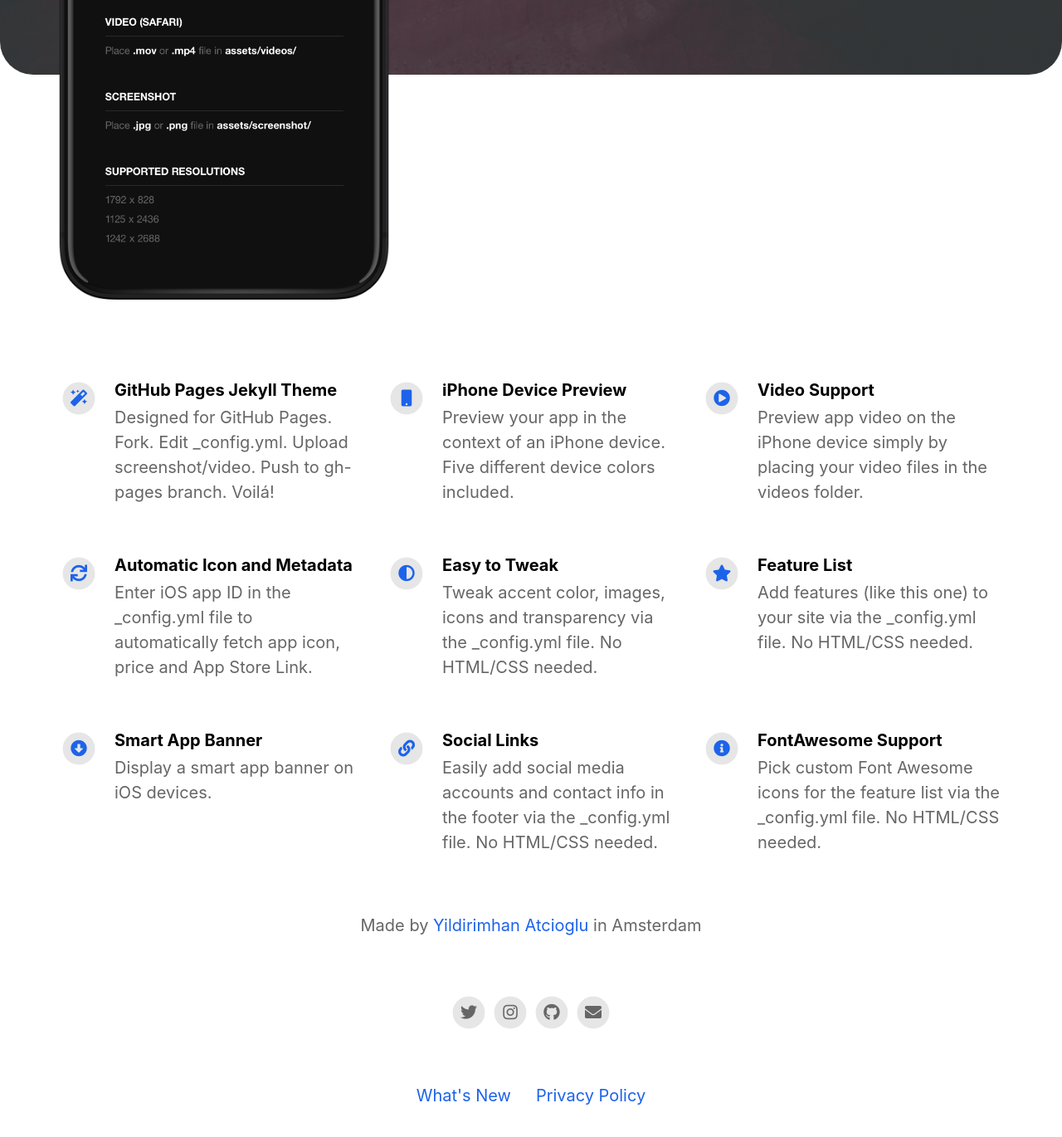
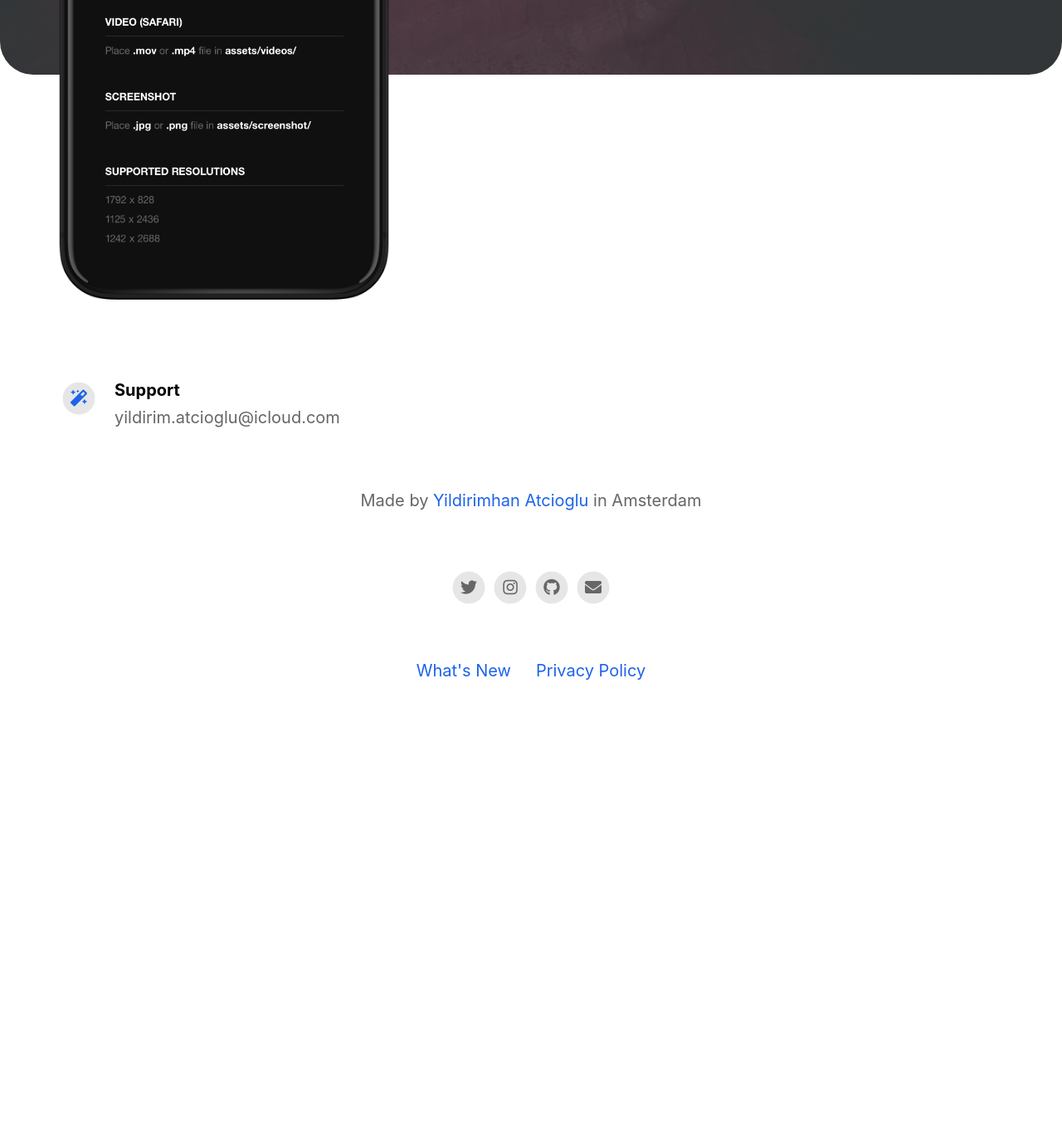
Before and after one commit to yildirimatcioglu/savesocial-landing, a Jekyll site: the page built from index.html, in a window 1280 px wide and 1400 px high, scrolled down 624 px. Shown: the top 1370 px of the window at 83% size. Built offline with Jekyll 4.4.1, drawn with Linux system fonts in a browser that asks for light colours; nearby versions of some CDN libraries; after the commit the page ends 1512 px from its top, so only the background shows below that.

Commit message:
Update _config.yml

```diff
--- a/_config.yml
+++ b/_config.yml
@@ -35,45 +35,9 @@
 # Feature List                            Edit, add or remove features to be presented.
 features                                  :
 
-  - title                                 : GitHub Pages Jekyll Theme
-    description                           : Designed for GitHub Pages. Fork. Edit _config.yml. Upload screenshot/video. Push to gh-pages branch. Voilá!
+  - title                                 : Support
+    description                           : yildirim.atcioglu@icloud.com
     fontawesome_icon_name                 : magic
-
-  - title                                 : iPhone Device Preview
-    description                           : Preview your app in the context of an iPhone device. Five different device colors included.
-    fontawesome_icon_name                 : mobile
-
-  - title                                 : Video Support
-    description                           : Preview app video on the iPhone device simply by placing your video files in the videos folder.
-    fontawesome_icon_name                 : play-circle
-
-  - title                                 : Automatic Icon and Metadata
-    description                           : Enter iOS app ID in the _config.yml file to automatically fetch app icon, price and App Store Link.
-    fontawesome_icon_name                 : sync
-
-  - title                                 : Easy to Tweak
-    description                           : Tweak accent color, images, icons and transparency via the _config.yml file. No HTML/CSS needed.
-    fontawesome_icon_name                 : adjust
-
-  - title                                 : Feature List
-    description                           : Add features (like this one) to your site via the _config.yml file. No HTML/CSS needed.
-    fontawesome_icon_name                 : star
-
-  - title                                 : Smart App Banner
-    description                           : Display a smart app banner on iOS devices.
-    fontawesome_icon_name                 : arrow-alt-circle-down
-
-  - title                                 : Social Links
-    description                           : Easily add social media accounts and contact info in the footer via the _config.yml file. No HTML/CSS needed.
-    fontawesome_icon_name                 : link
-
-  - title                                 : FontAwesome Support
-    description                           : Pick custom Font Awesome icons for the feature list via the _config.yml file. No HTML/CSS needed.
-    fontawesome_icon_name                 : info-circle
-
-  - title                                 : # New Feature Title
-    description                           : # New Feature Description
-    fontawesome_icon_name                 : # Enter Font Awesome icon name (e.g. star). Find icons on fontawesome.com/icons.
 
 
 
```
